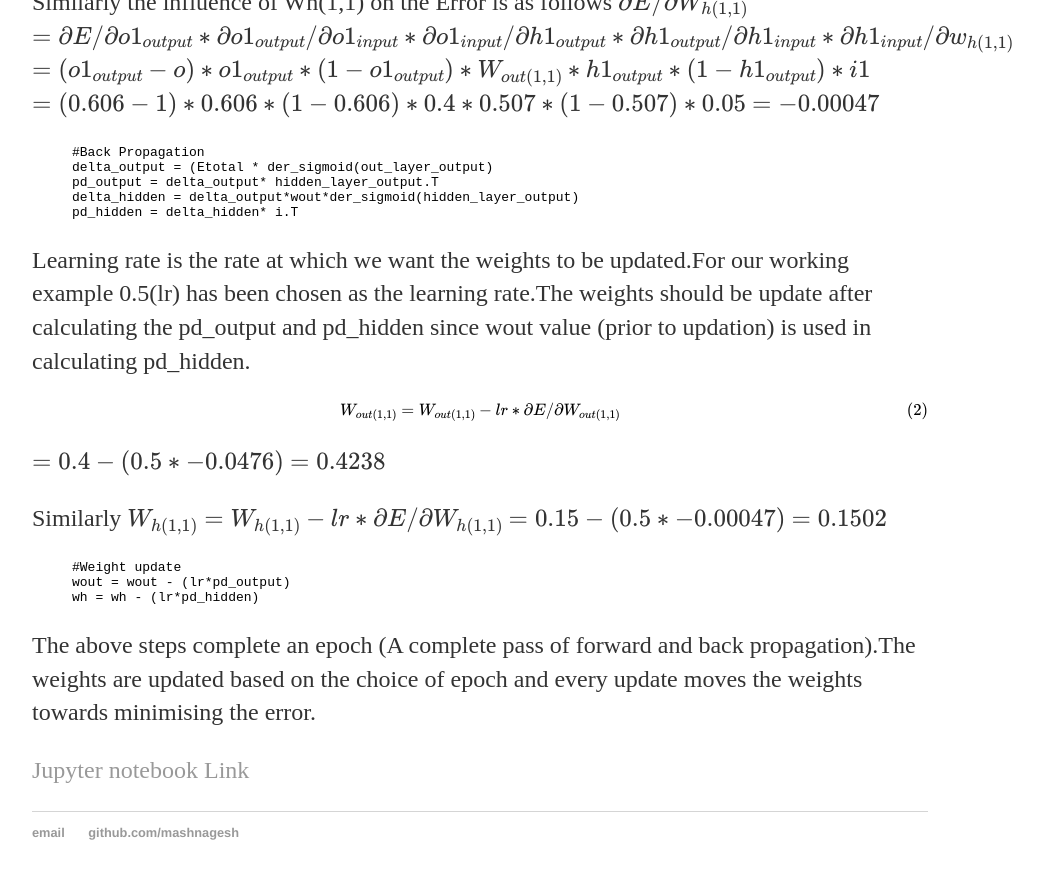
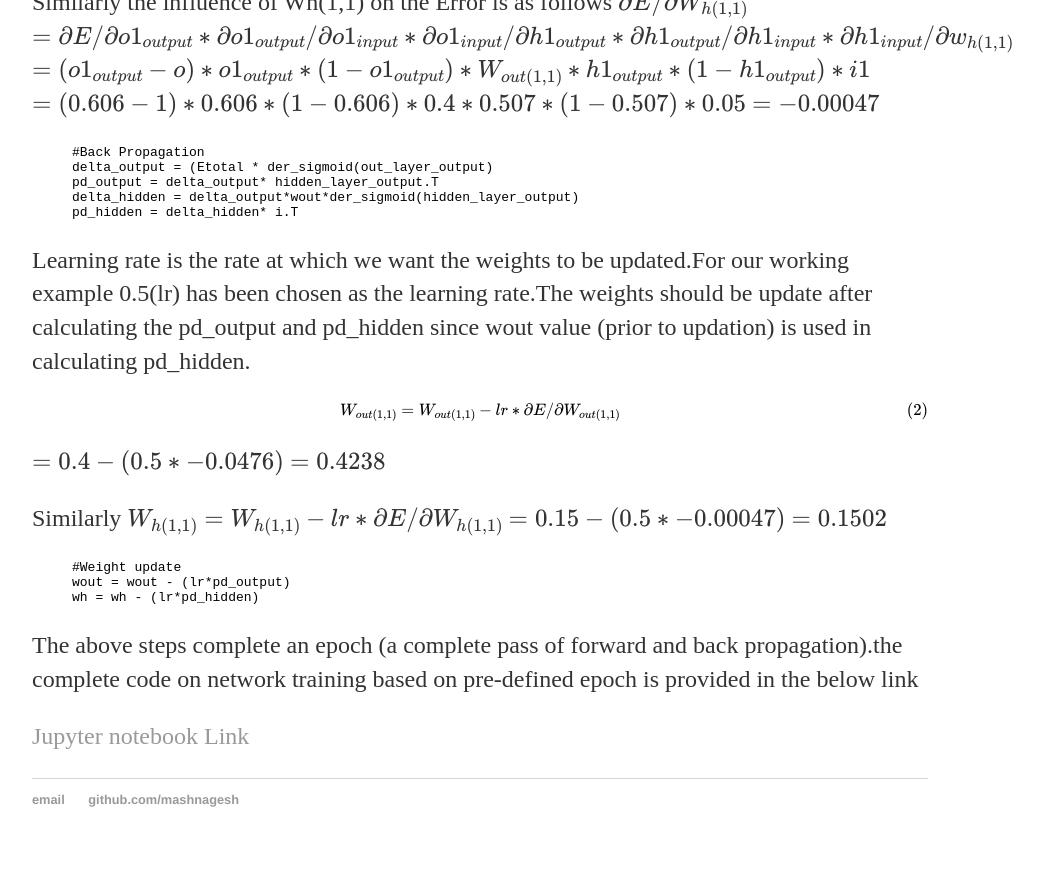
Before and after one commit to MashNagesh/mashnagesh.github.io, a Jekyll site: the page built from _posts/2018-05-01-Simple-Neural-Network.md, in a window 1280 px wide and 900 px high, scrolled down 2989 px. Shown: the top 879 px of the window, without its empty margins (160-1203 px from the left). Built offline with Jekyll 4.4.1, drawn with Linux system fonts in a browser that asks for light colours; formulas are drawn with MathJax 3.

Commit message:
Update 2018-05-01-Simple-Neural-Network.md
Final updates

```diff
--- a/_posts/2018-05-01-Simple-Neural-Network.md
+++ b/_posts/2018-05-01-Simple-Neural-Network.md
@@ -82,6 +82,6 @@ wout = wout - (lr*pd_output)
 wh = wh - (lr*pd_hidden)
 {% endhighlight%}
 
-The above steps complete an epoch (A complete pass of forward and back propagation).The weights are updated based on the choice of epoch and every update moves the weights towards minimising the error.
+The above steps complete an epoch (a complete pass of forward and back propagation).the complete code on network training based on pre-defined epoch is provided in the below link
 
 [Jupyter notebook Link](https://github.com/MashNagesh/NeuralNetwork/blob/master/NN_trial_Single_class.ipynb)
```
